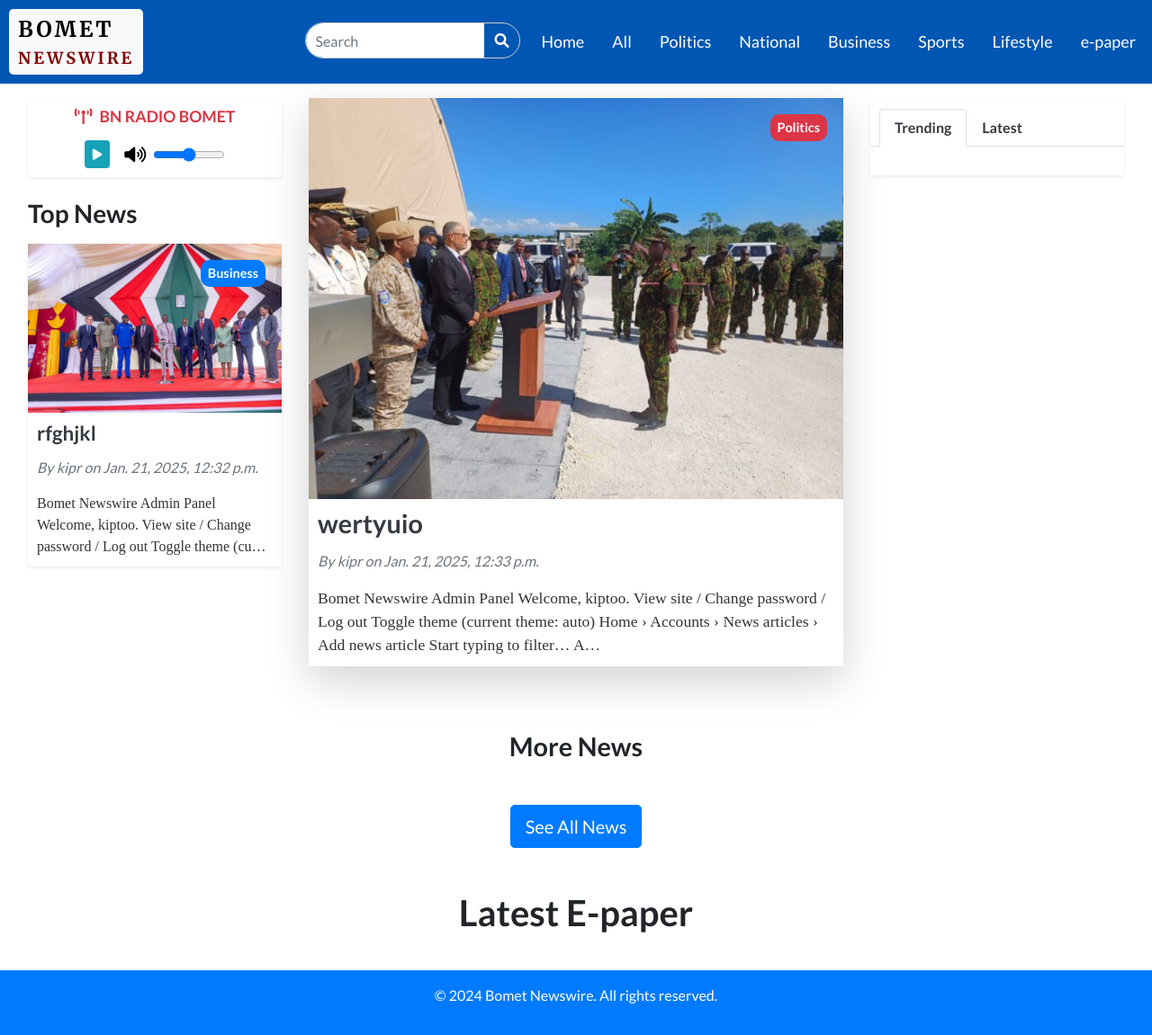
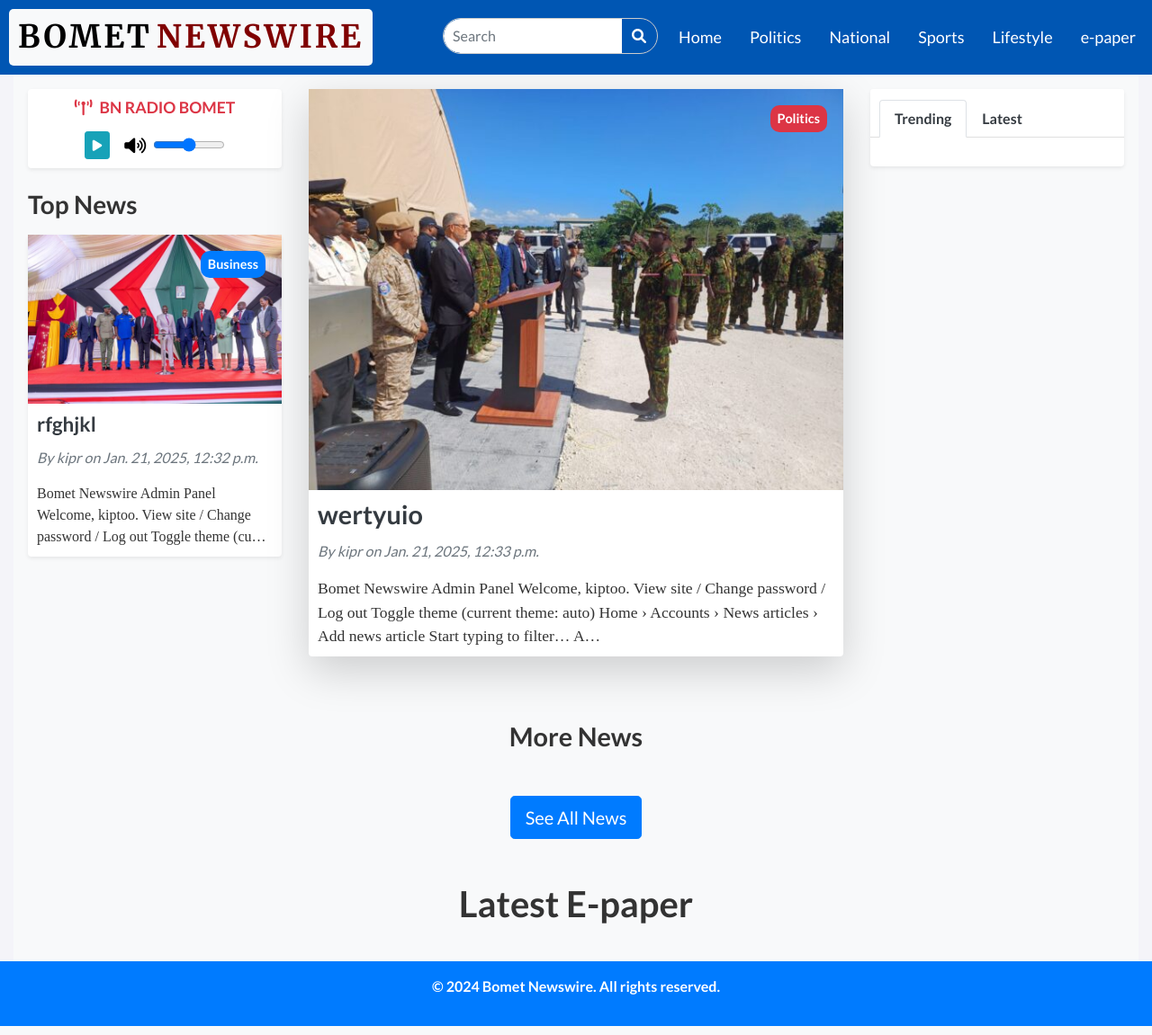
Before and after one commit to kiptoo-097/bometnewswire, a Django app: page / in a window 1280 px wide. Shown: the whole page at 90% size. Run offline with Django 5.2, Linux system fonts and the light colour scheme; data comes from the database, SQL or seed files in the repository; both versions use the stored data as it was after the commit; some libraries are stand-ins or nearby versions.

Commit message:
Updated templates

```diff
--- a/accounts/templates/accounts/home.html
+++ b/accounts/templates/accounts/home.html
@@ -3,7 +3,7 @@
 {% block title %}Home - Bomet NewsWire{% endblock %}
 
 {% block content %}
-<div class="container-fluid p-3">
+<div class="container-fluid p-3" style="background-color: #f8f9fa;">
     <!-- Main Content -->
     <div class="row">
         <!-- Sidebar: Live Radio and Top News -->
--- a/accounts/templates/base.html
+++ b/accounts/templates/base.html
@@ -33,47 +33,51 @@
     <link href="https://fonts.googleapis.com/css2?family=Lato:wght@400;700&family=Merriweather:wght@400;700&display=swap" rel="stylesheet">
 
     <style>
+        body {
+            background-color: #f4f4f9; /* Light grey background color */
+            color: #333; /* Dark grey text color for better readability */
+        }
+
         .navbar-brand {
-                font-size: 24px;
-                font-weight: bold;
+            font-size: 2.2rem; /* Slightly larger font size */
+            font-weight: 900; /* Bolder font weight */
             letter-spacing: 3px;
             padding: 5px 10px;
             border-radius: 5px;
             background-color: #f8f9fa; /* Light background color for visibility */
-            }
-
-            .navbar-brand span {
-                display: block;
+            display: flex;
+            align-items: center;
+            font-family: 'Merriweather', serif; /* Different font for better visibility */
         }
 
         .navbar-brand .bomet {
             color: black;
+            margin-right: 5px;
         }
 
         .navbar-brand .newswire {
             color: maroon;
-                font-size: 18px;
         }
 
         @media (max-width: 576px) {
             .navbar-brand {
-                    font-size: 26px; /* Reduce font size on smaller screens */
+                font-size: 1.8rem; /* Reduce font size on smaller screens */
+            }
         }
 
-                .navbar-brand .newswire {
-                    font-size: 13px;
-                }
+        footer p {
+            font-weight: bold; /* Bolder font weight */
+            font-family: 'Lato', sans-serif; /* Different font for better visibility */
         }
     </style>
 </head>
-
 <body class="flex-column min-vh-100">
 
 <!-- Navbar -->
 <nav class="navbar navbar-expand-lg" style="background-color: #0056b3; padding: 10px;">
     <a class="navbar-brand" href="{% url 'home' %}">
-        <span class="bomet"><strong>BOMET</strong></span>
-        <span class="newswire"><strong>NEWSWIRE</strong></span>
+        <span class="bomet">BOMET</span>
+        <span class="newswire">NEWSWIRE</span>
     </a>
     <button class="navbar-toggler" type="button" data-toggle="collapse" data-target="#navbarNav" aria-controls="navbarNav" aria-expanded="false" aria-label="Toggle navigation">
         <span class="navbar-toggler-icon"></span>
@@ -96,10 +100,8 @@
                 </form>
             </li>
             <li class="nav-item"><a class="nav-link" href="{% url 'home' %}">Home</a></li>
-            <li class="nav-item"><a class="nav-link" href="{% url 'all_news' %}">All </a></li>
             <li class="nav-item"><a class="nav-link" href="{% url 'category' 'Politics' %}">Politics</a></li>
             <li class="nav-item"><a class="nav-link" href="{% url 'category' 'National' %}">National</a></li>
-            <li class="nav-item"><a class="nav-link" href="{% url 'category' 'Business' %}">Business</a></li>
             <li class="nav-item"><a class="nav-link" href="{% url 'category' 'Sports' %}">Sports</a></li>
             <li class="nav-item"><a class="nav-link" href="{% url 'category' 'Lifestyle' %}">Lifestyle</a></li>
             <li class="nav-item"><a class="nav-link" href="{% url 'epaper_list' %}">e-paper</a></li>
@@ -108,7 +110,7 @@
 </nav>
 
 <!-- Main Content -->
-<div class="container-fluid p-0 flex-grow-1">
+<div class="container-fluid p-0 flex-grow-1" style="background-color: #f4f4f9;">
     <div class="container-fluid content">
         {% block content %}
         {% endblock %}
```
Also changed, not shown: accounts/templates/accounts/news_detail.html (+27 -4 lines), db.sqlite3 (added), media/avatars/FB_IMG_1677503294751.jpg (added), media/news_images/KIAMBU-ROAD-CONSTRUCTION.jpg (added), media/news_images/Ruto-Peace-e1734098800385.jpeg (added), media/news_images/SAKAJA-YOUTH-CONFERENCE-1024x576_1.jpg (added), media/news_images/WhatsApp-Image-2024-12-13-at-9.48.40-AM-e1734078429705.jpeg (added). Lines whose indentation alone changed are shown as unchanged.
